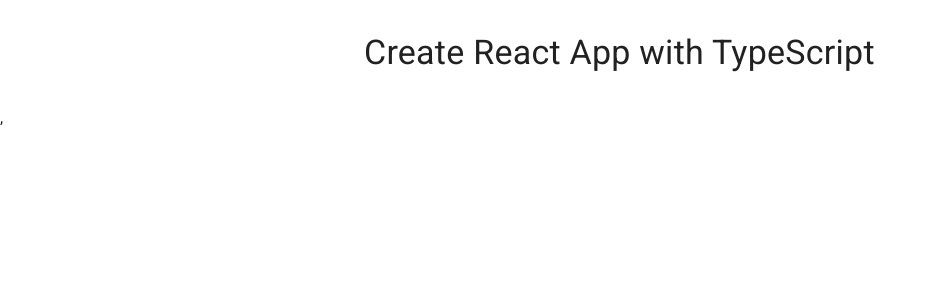
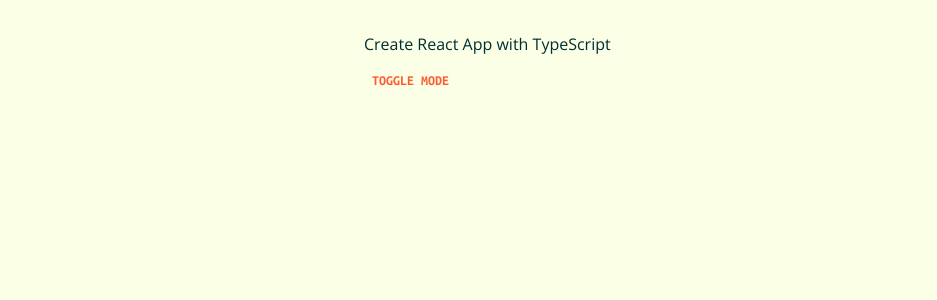
Before and after one commit to jaspreet57/jaspreet57.github.io, a React (Create React App) app: page / in a window 1280 px wide. Shown: the top 300 px of the page, without its empty margins (0-937 px from the left). Built offline with nearby package versions, Linux system fonts and the light colour scheme.

Commit message:
feat(mui-setup): add theming solution

```diff
--- a/public/index.html
+++ b/public/index.html
@@ -16,7 +16,8 @@
       user's mobile device or desktop. See https://developers.google.com/web/fundamentals/web-app-manifest/
     -->
     <link rel="manifest" href="%PUBLIC_URL%/manifest.json" />
-    <link rel="stylesheet" href="https://fonts.googleapis.com/css?family=Roboto:300,400,500,700&display=swap" />
+    <link rel="stylesheet" href="https://fonts.googleapis.com/css?family=Open+Sans:300,400,500,700&display=swap" />
+    <link rel="stylesheet" href="https://fonts.googleapis.com/css?family=Ubuntu+Mono:300,400,500,700,900&display=swap" />
     <link rel="stylesheet" href="https://fonts.googleapis.com/icon?family=Material+Icons" />
     <!--
       Notice the use of %PUBLIC_URL% in the tags above.
--- a/src/App.tsx
+++ b/src/App.tsx
@@ -1,15 +1,20 @@
-import React from 'react'
+import React, { useContext } from 'react'
 import Container from '@mui/material/Container'
 import Typography from '@mui/material/Typography'
 import Box from '@mui/material/Box'
+import Button from '@mui/material/Button'
+import ColorModeContext from './theme/ColorModeContext'
 
 const App: React.FC = () => {
+  const colorMode = useContext(ColorModeContext)
+
   return (
     <Container maxWidth="sm">
       <Box sx={{ my: 4 }}>
-        <Typography variant="h4" component="h1" gutterBottom>
+        <Typography gutterBottom>
           Create React App with TypeScript
         </Typography>
+        <Button onClick={colorMode.toggleColorMode}>Toggle Mode</Button>
       </Box>
     </Container>
   )
--- a/src/index.tsx
+++ b/src/index.tsx
@@ -4,17 +4,25 @@
 import CssBaseline from '@mui/material/CssBaseline'
 import { ThemeProvider } from '@mui/material/styles'
 import App from './App'
-import theme from './theme/theme'
+import useThemeCreator from './theme/useThemeCreator'
+import ColorModeContext from './theme/ColorModeContext'
 
 const rootElement = document.getElementById('root')
 const root = createRoot(rootElement!)
 
-root.render(
+const RootComponent: React.FC = () => {
+  const [theme, colorMode] = useThemeCreator()
+
+  return (
     <React.StrictMode>
+      <ColorModeContext.Provider value={colorMode}>
         <ThemeProvider theme={theme}>
           <CssBaseline />
           <App />
         </ThemeProvider>
-    ,
-  </React.StrictMode>,
+      </ColorModeContext.Provider>
+    </React.StrictMode>
   )
+}
+
+root.render(<RootComponent />)
--- /dev/null
+++ b/src/theme/ColorModeContext.ts
@@ -0,0 +1,9 @@
+import React from 'react'
+
+export interface ColorModeContextProps {
+  toggleColorMode: () => void
+}
+
+const ColorModeContext = React.createContext<ColorModeContextProps>({ toggleColorMode: () => {} })
+
+export default ColorModeContext
--- /dev/null
+++ b/src/theme/getDesignTokens.ts
@@ -0,0 +1,85 @@
+import { PaletteMode } from '@mui/material'
+import amber from '@mui/material/colors/amber'
+import deepOrange from '@mui/material/colors/deepOrange'
+import grey from '@mui/material/colors/grey'
+
+const getDesignTokens = (mode: PaletteMode) => ({
+  palette: {
+    mode,
+    ...(mode === 'light'
+      ? {
+          // palette values for light mode
+          primary: {
+            main: '#FF5C36',
+          },
+          secondary: {
+            main: '#ff3676',
+          },
+          text: {
+            primary: '#012e33',
+            secondary: '#012e33',
+            disabled: '#012e33',
+            hint: '#012e33',
+          },
+          background: {
+            default: '#faffe6',
+            paper: '#e1f9ff',
+          },
+        }
+      : {
+          // palette values for dark mode
+          primary: {
+            main: '#FF5C36',
+          },
+          secondary: {
+            main: '#ff3676',
+          },
+          text: {
+            primary: '#faffe6',
+            secondary: '#faffe6',
+            disabled: '#faffe6',
+            hint: '#faffe6',
+          },
+          background: {
+            default: '#012e33',
+            paper: '#014e56',
+          },
+        }),
+  },
+  typography: {
+    fontFamily: 'Open Sans',
+    h1: {
+      fontFamily: 'Ubuntu Mono',
+    },
+    h2: {
+      fontFamily: 'Ubuntu Mono',
+    },
+    h3: {
+      fontFamily: 'Ubuntu Mono',
+    },
+    h4: {
+      fontFamily: 'Ubuntu Mono',
+    },
+    h6: {
+      fontFamily: 'Ubuntu Mono',
+    },
+    h5: {
+      fontFamily: 'Ubuntu Mono',
+    },
+    subtitle1: {
+      fontFamily: 'Ubuntu Mono',
+    },
+    subtitle2: {
+      fontFamily: 'Ubuntu Mono',
+    },
+    button: {
+      fontFamily: 'Ubuntu Mono',
+      fontWeight: 900,
+    },
+    overline: {
+      fontFamily: 'Ubuntu Mono',
+    },
+  },
+})
+
+export default getDesignTokens
--- a/src/theme/theme.ts
+++ /dev/null
@@ -1,19 +0,0 @@
-import { createTheme } from '@mui/material/styles'
-import { red } from '@mui/material/colors'
-
-// A custom theme for this app
-const theme = createTheme({
-  palette: {
-    primary: {
-      main: '#556cd6',
-    },
-    secondary: {
-      main: '#19857b',
-    },
-    error: {
-      main: red.A400,
-    },
-  },
-})
-
-export default theme
--- /dev/null
+++ b/src/theme/useThemeCreator.ts
@@ -0,0 +1,25 @@
+import { PaletteMode } from '@mui/material'
+import { createTheme, Theme } from '@mui/material/styles'
+import { useMemo, useState } from 'react'
+import { ColorModeContextProps } from './ColorModeContext'
+import getDesignTokens from './getDesignTokens'
+
+// A custom theme hook for this app
+const useThemeCreator = (): [Theme, ColorModeContextProps] => {
+  const [mode, setMode] = useState<PaletteMode>('light')
+
+  const colorMode = useMemo<ColorModeContextProps>(
+    () => ({
+      toggleColorMode: () => {
+        setMode((prevMode) => (prevMode === 'light' ? 'dark' : 'light'))
+      },
+    }),
+    [],
+  )
+
+  const theme = useMemo<Theme>(() => createTheme(getDesignTokens(mode)), [mode])
+
+  return [theme, colorMode]
+}
+
+export default useThemeCreator
```
Lines whose indentation alone changed are shown as unchanged.
